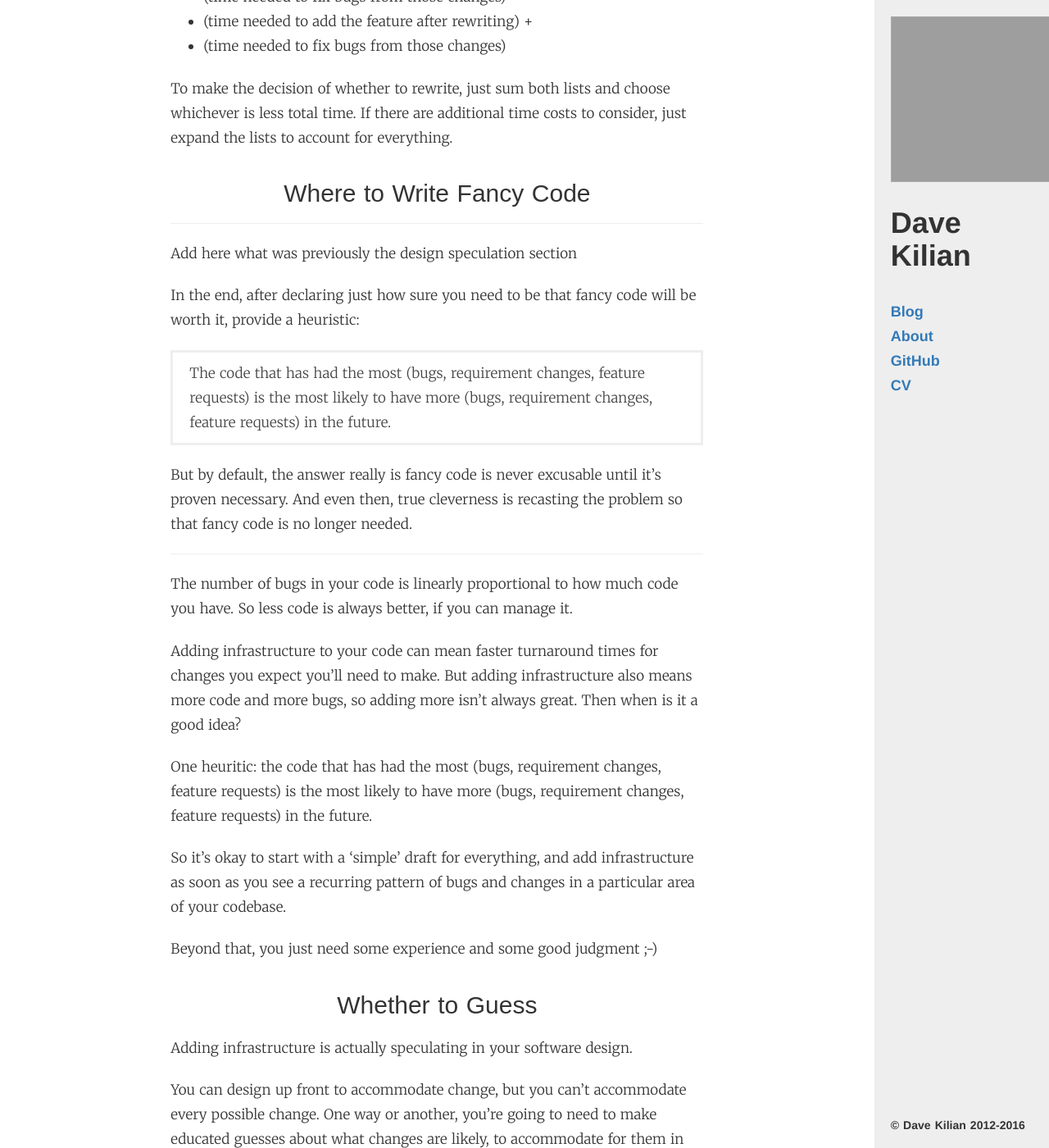
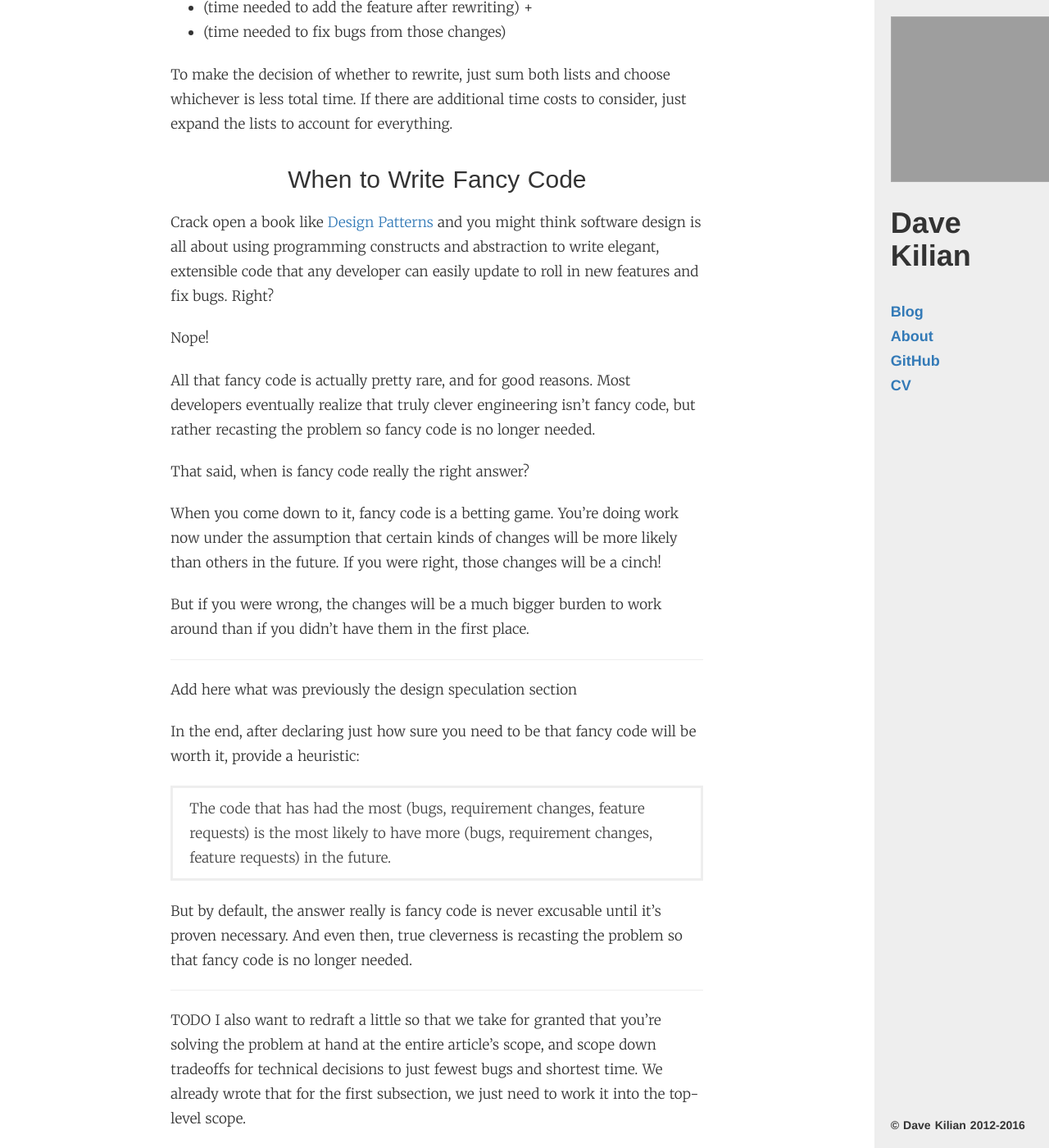
Before and after one commit to davekilian/davekilian.github.com, a Jekyll site: the page built from _posts/2016-06-21-software-design-is-simple.markdown, in a window 1280 px wide and 1400 px high, scrolled down 1582 px. Shown: the whole window at 82% size. Built offline with Jekyll 4.4.1, drawn with Linux system fonts in a browser that asks for light colours; nearby versions of some CDN libraries; formulas are drawn with MathJax 3; some of the changed text lies outside the part shown; grey boxes are pictures that could not be loaded.

Commit message:
A little more, but that's it for tonight

```diff
--- a/_posts/2016-06-21-software-design-is-simple.markdown
+++ b/_posts/2016-06-21-software-design-is-simple.markdown
@@ -26,9 +26,9 @@ Now, watch as we use our goal statement to reduce all those hair-pulling, inform
 Typical guidance for when to rewrite is over-complicated.
 Remember our end goal?
 
-> * Write software that solves a problem,
-> * does exactly what you mean it to,
-> * and takes as little time to develop as possible
+> Write software that solves a problem,<br>
+> does exactly what you mean it to,<br>
+> and takes as little time to develop as possible
 
 For now, let's take for granted that rewriting is a purely technical decision, that it doesn't affect your end product's interface or feature set.
 Thus we can safely say rewriting doesn't affect whether our software solves the problem at hand, because rewrite or no, from the user's point of view the software ought to work the same.
@@ -48,14 +48,30 @@ Say if you don't rewrite, the time it'll take to do new features is
 If you do rewrite, you're dealing with a longer lists of time costs:
 
 * (time needed to rewrite the thing) +
-* (time needed to fix bugs from those changes)
+* (time needed to fix bugs from those changes) +
 * (time needed to add the feature after rewriting) +
 * (time needed to fix bugs from those changes)
 
 To make the decision of whether to rewrite, just sum both lists and choose whichever is less total time.
 If there are additional time costs to consider, just expand the lists to account for everything.
 
-## Where to Write Fancy Code
+## When to Write Fancy Code
+
+Crack open a book like [Design Patterns](TODO link) and you might think software design is all about using programming constructs and abstraction to write elegant, extensible code that any developer can easily update to roll in new features and fix bugs.
+Right?
+
+Nope!
+
+All that fancy code is actually pretty rare, and for good reasons.
+Most developers eventually realize that truly clever engineering isn't fancy code, but rather recasting the problem so fancy code is no longer needed.
+
+That said, when is fancy code really the right answer?
+
+When you come down to it, fancy code is a betting game.
+You're doing work now under the assumption that certain kinds of changes will be more likely than others in the future.
+If you were right, those changes will be a cinch!
+
+But if you were wrong, the changes will be a much bigger burden to work around than if you didn't have them in the first place.
 
 ---
 
@@ -67,6 +83,10 @@ In the end, after declaring just how sure you need to be that fancy code will be
 
 But by default, the answer really is fancy code is never excusable until it's proven necessary.
 And even then, true cleverness is recasting the problem so that fancy code is no longer needed.
+
+---
+
+TODO I also want to redraft a little so that we take for granted that you're solving the problem at hand at the entire article's scope, and scope down tradeoffs for technical decisions to just fewest bugs and shortest time. We already wrote that for the first subsection, we just need to work it into the top-level scope.
 
 ---
 
```
